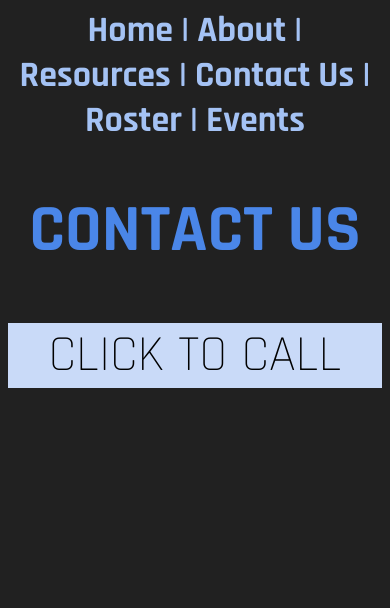
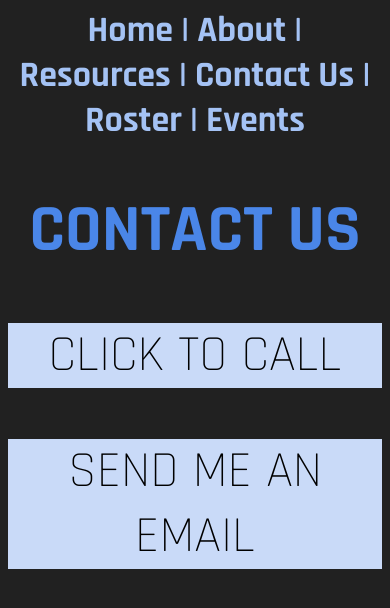
Before and after one commit to Iron-Lions/Iron-Lions.github.io, a plain HTML site: page contact.html in a window 390 px wide. Drawn offline with nearby package versions, Linux system fonts and the light colour scheme.

Commit message:
adding the link to email
removed comment about telephone number

```diff
--- a/contact.html
+++ b/contact.html
@@ -24,7 +24,7 @@
         <main>
             <h1 class="teamHeader">Contact Us</h1>
             <h3 class="aboutboxes" a href="tel:123-456-7890"> CLICK TO CALL </h3>
-            <!--<a href="tel:123-456-7890">CLICK TO CALL</a>-->
+            <h3 class="aboutboxes" a href="mailto:webdesign@example.com"> Send me an email </h3>
         </main>
 
         <div id="footer"></div>
```
